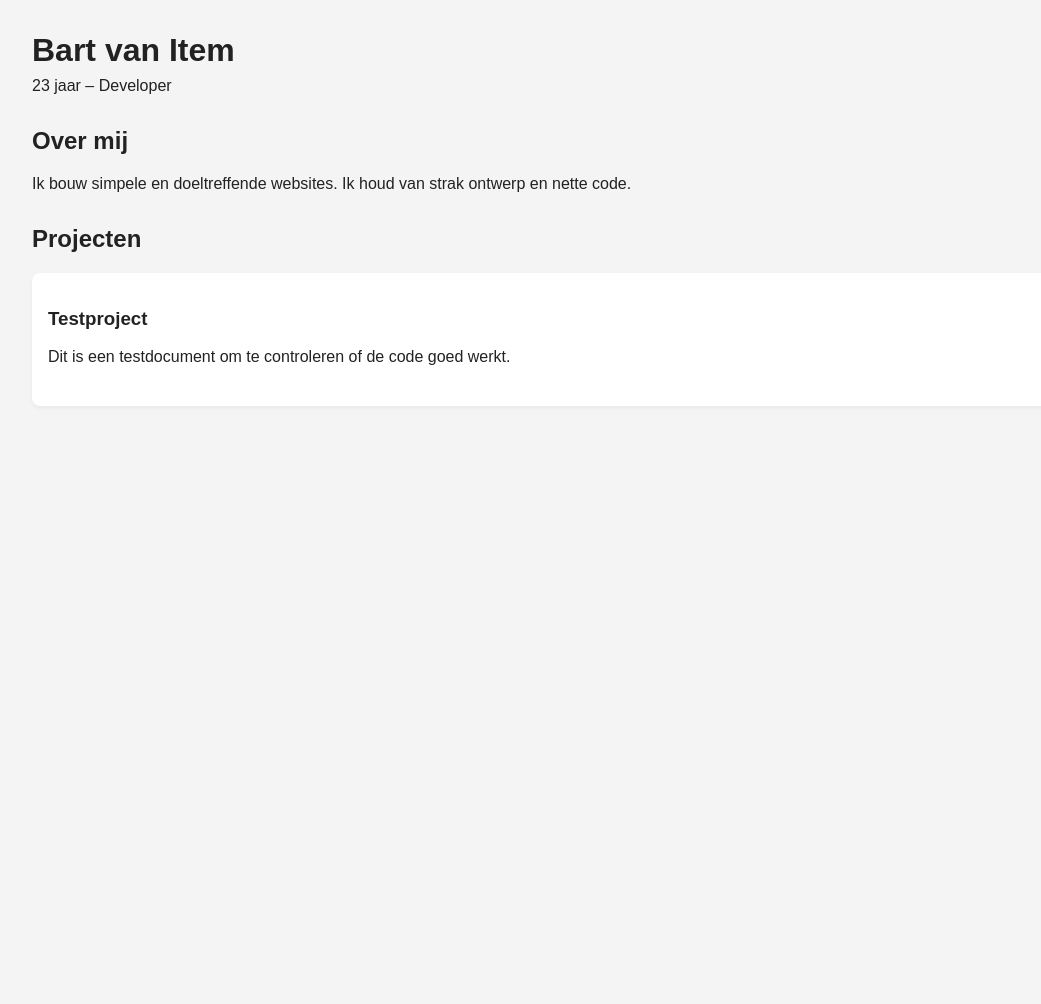
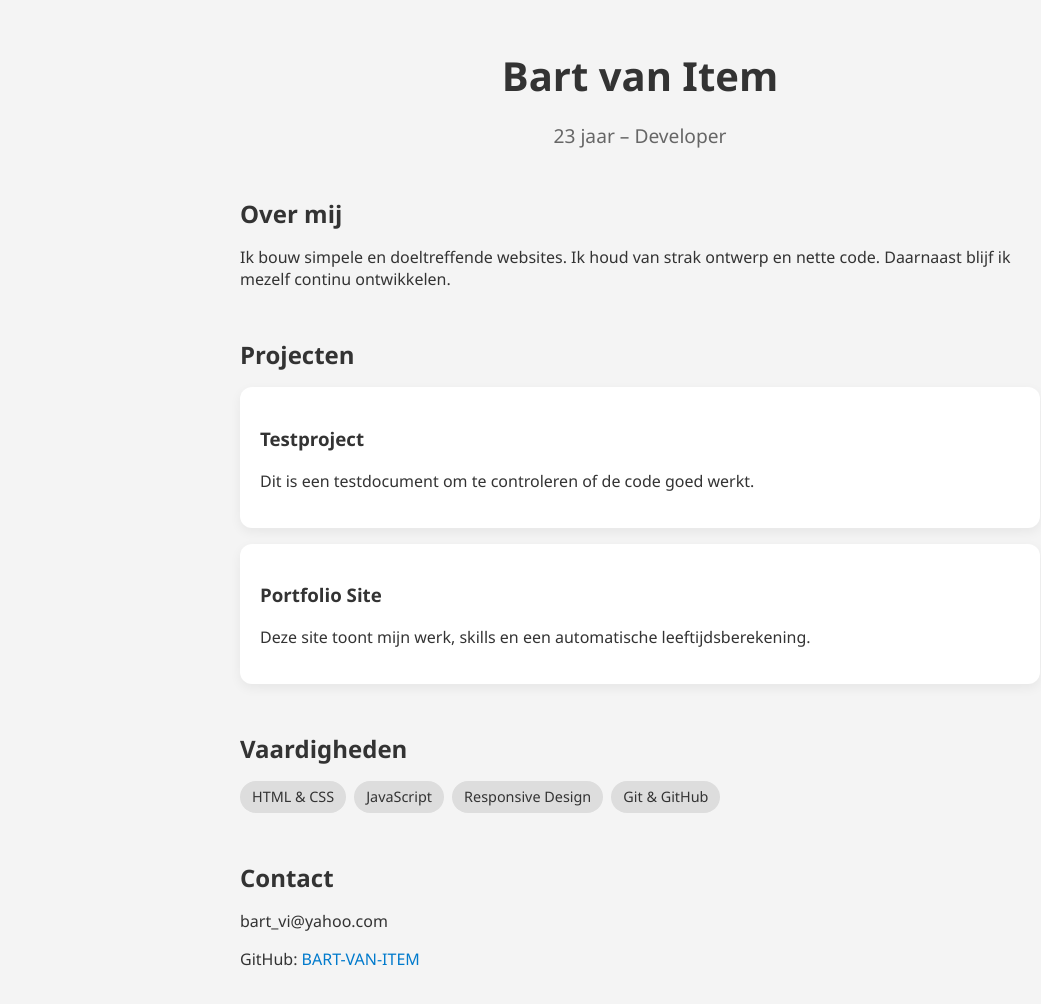
Before and after one commit to Bart-van-Item/Bart-van-Item.github.io, a plain HTML site: page index.html in a window 1280 px wide. Shown: the whole page, without its empty margins (0-1041 px from the left). Before the commit the page ends 800 px from the top, so only its background shows below. Drawn offline with Linux system fonts and the light colour scheme.

Commit message:
Update README.md with setup instructions, enhance index.html structure, and add CSS and JavaScript files for styling and age calculation

```diff
--- a/assets/style.css
+++ /dev/null
@@ -1,30 +0,0 @@
-body {
-    font-family: Arial, sans-serif;
-    margin: 2rem;
-    background-color: #f4f4f4;
-    color: #222;
-}
-
-header {
-    margin-bottom: 2rem;
-}
-
-h1 {
-    font-size: 2rem;
-    margin-bottom: 0.25rem;
-}
-
-p {
-    margin: 0.5rem 0 1.5rem;
-}
-
-section {
-    margin-bottom: 2rem;
-}
-
-.project {
-    background: #fff;
-    padding: 1rem;
-    border-radius: 0.5rem;
-    box-shadow: 0 2px 4px rgba(0, 0, 0, 0.05);
-}
--- /dev/null
+++ b/css/style.css
@@ -0,0 +1,68 @@
+body {
+    font-family: 'Segoe UI', Tahoma, Geneva, Verdana, sans-serif;
+    margin: 0;
+    background-color: #f4f4f4;
+    color: #333;
+}
+
+.container {
+    max-width: 800px;
+    margin: 3rem auto;
+    padding: 0 1.5rem;
+}
+
+header {
+    text-align: center;
+    margin-bottom: 3rem;
+}
+
+h1 {
+    font-size: 2.5rem;
+    margin-bottom: 0.5rem;
+}
+
+.subtitle {
+    font-size: 1.2rem;
+    color: #666;
+}
+
+section {
+    margin-bottom: 3rem;
+}
+
+h2 {
+    font-size: 1.5rem;
+    margin-bottom: 1rem;
+}
+
+.project {
+    background: #fff;
+    padding: 1.25rem;
+    margin-bottom: 1rem;
+    border-radius: 0.75rem;
+    box-shadow: 0 4px 12px rgba(0, 0, 0, 0.06);
+}
+
+.skills {
+    list-style: none;
+    padding-left: 0;
+    display: flex;
+    flex-wrap: wrap;
+    gap: 0.5rem;
+}
+
+.skills li {
+    background: #ddd;
+    padding: 0.4rem 0.75rem;
+    border-radius: 999px;
+    font-size: 0.9rem;
+}
+
+a {
+    color: #007acc;
+    text-decoration: none;
+}
+
+a:hover {
+    text-decoration: underline;
+}
--- a/index.html
+++ b/index.html
@@ -1,21 +1,23 @@
 <!DOCTYPE html>
-<html lang="en">
+<html lang="nl">
 <head>
     <meta charset="UTF-8">
     <meta name="viewport" content="width=device-width, initial-scale=1.0">
     <title>Bart van Item – Portfolio</title>
-    <link rel="stylesheet" href="assets/style.css">
+    <link rel="stylesheet" href="css/style.css">
+    <script defer src="js/script.js"></script>
 </head>
 <body>
 
+    <div class="container">
         <header>
             <h1>Bart van Item</h1>
-        <p>23 jaar – Developer</p>
+            <p class="subtitle"><span id="age"></span> jaar – Developer</p>
         </header>
 
         <section>
             <h2>Over mij</h2>
-        <p>Ik bouw simpele en doeltreffende websites. Ik houd van strak ontwerp en nette code.</p>
+            <p>Ik bouw simpele en doeltreffende websites. Ik houd van strak ontwerp en nette code. Daarnaast blijf ik mezelf continu ontwikkelen.</p>
         </section>
 
         <section>
@@ -24,7 +26,28 @@
                 <h3>Testproject</h3>
                 <p>Dit is een testdocument om te controleren of de code goed werkt.</p>
             </div>
+            <div class="project">
+                <h3>Portfolio Site</h3>
+                <p>Deze site toont mijn werk, skills en een automatische leeftijdsberekening.</p>
+            </div>
         </section>
+
+        <section>
+            <h2>Vaardigheden</h2>
+            <ul class="skills">
+                <li>HTML & CSS</li>
+                <li>JavaScript</li>
+                <li>Responsive Design</li>
+                <li>Git & GitHub</li>
+            </ul>
+        </section>
+
+        <section>
+            <h2>Contact</h2>
+            <p>bart_vi@yahoo.com</p>
+            <p>GitHub: <a href="https://github.com/BART-VAN-ITEM" target="_blank">BART-VAN-ITEM</a></p>
+        </section>
+    </div>
 
 </body>
 </html>
--- /dev/null
+++ b/js/script.js
@@ -0,0 +1,19 @@
+// Geboortedatum: 2001-10-18
+const birthDate = new Date(2001, 9, 18); // oktober = maand 9
+
+function calculateAge(birthDate) {
+    const today = new Date();
+    let age = today.getFullYear() - birthDate.getFullYear();
+    const beforeBirthday =
+        today.getMonth() < birthDate.getMonth() ||
+        (today.getMonth() === birthDate.getMonth() && today.getDate() < birthDate.getDate());
+    if (beforeBirthday) age--;
+    return age;
+}
+
+document.addEventListener('DOMContentLoaded', () => {
+    const ageSpan = document.getElementById('age');
+    if (ageSpan) {
+        ageSpan.textContent = calculateAge(birthDate);
+    }
+});
```
Also changed, not shown: 1 other file. Lines whose indentation alone changed are shown as unchanged.
